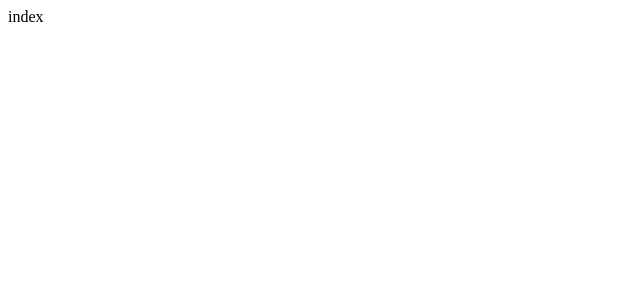
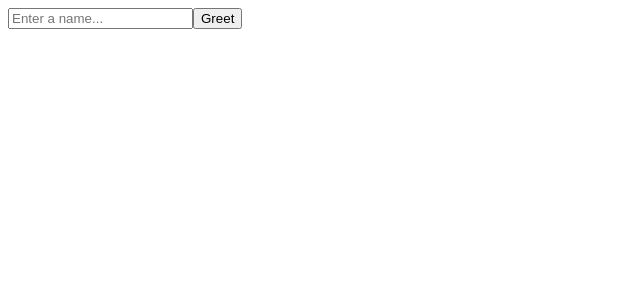
Before and after one commit to LoTwT/hako, a Vue app: page / in a window 1280 px wide. Shown: the top 300 px of the page, without its empty margins (0-640 px from the left). Built offline with nearby package versions, Linux system fonts and the light colour scheme; a web font is replaced by a local one.

Commit message:
feat: safeInvoke

```diff
--- a/package.json
+++ b/package.json
@@ -15,6 +15,7 @@
     "up": "taze latest -I -f"
   },
   "dependencies": {
+    "@ayingott/sucrose": "^0.0.36",
     "@tauri-apps/api": "^2.0.0-beta.0",
     "@tauri-apps/plugin-shell": "^2.0.0-beta.0",
     "vue": "^3.4.19",
--- a/src/components/Greet.vue
+++ b/src/components/Greet.vue
@@ -1,13 +1,19 @@
 <script setup lang="ts">
 import { ref } from "vue"
-import { invoke } from "@tauri-apps/api/core"
+import { safeInvoke } from "@/utils/tauri"
 
 const greetMsg = ref("")
 const name = ref("")
 
 async function greet() {
-  // Learn more about Tauri commands at https://tauri.app/v1/guides/features/command
-  greetMsg.value = await invoke("greet", { name: name.value })
+  await safeInvoke(
+    async (invoke) => {
+      greetMsg.value = await invoke("greet", { name: name.value })
+    },
+    () => {
+      greetMsg.value = `client: ${name.value}`
+    },
+  )
 }
 </script>
 
--- a/src/pages/index.vue
+++ b/src/pages/index.vue
@@ -1,5 +1,7 @@
 <script setup lang="ts"></script>
 
 <template>
-  <div>index</div>
+  <div>
+    <Greet />
+  </div>
 </template>
--- /dev/null
+++ b/src/utils/tauri.ts
@@ -0,0 +1,22 @@
+import { invoke } from "@tauri-apps/api/core"
+import type { Promisable } from "@ayingott/sucrose"
+
+export const inTauri = !!window.__TAURI_INTERNALS__
+
+export type TauriInvokeCb<R> = (f: typeof invoke) => Promisable<R>
+export type ClientInvokeCb<R> = () => Promisable<R>
+
+export async function safeInvoke<R>(
+  tauriCb: TauriInvokeCb<R>,
+  clientCb: ClientInvokeCb<R>,
+) {
+  let result: R
+
+  if (inTauri) {
+    result = await tauriCb(invoke)
+  } else {
+    result = await clientCb()
+  }
+
+  return result
+}
--- a/src/vite-env.d.ts
+++ b/src/vite-env.d.ts
@@ -7,3 +7,7 @@ declare module "*.vue" {
   const component: DefineComponent<{}, {}, any>
   export default component
 }
+
+interface Window {
+  __TAURI_INTERNALS__?: any
+}
```
Also changed, not shown: 1 other file (tests, documents, lock files or other folders).
